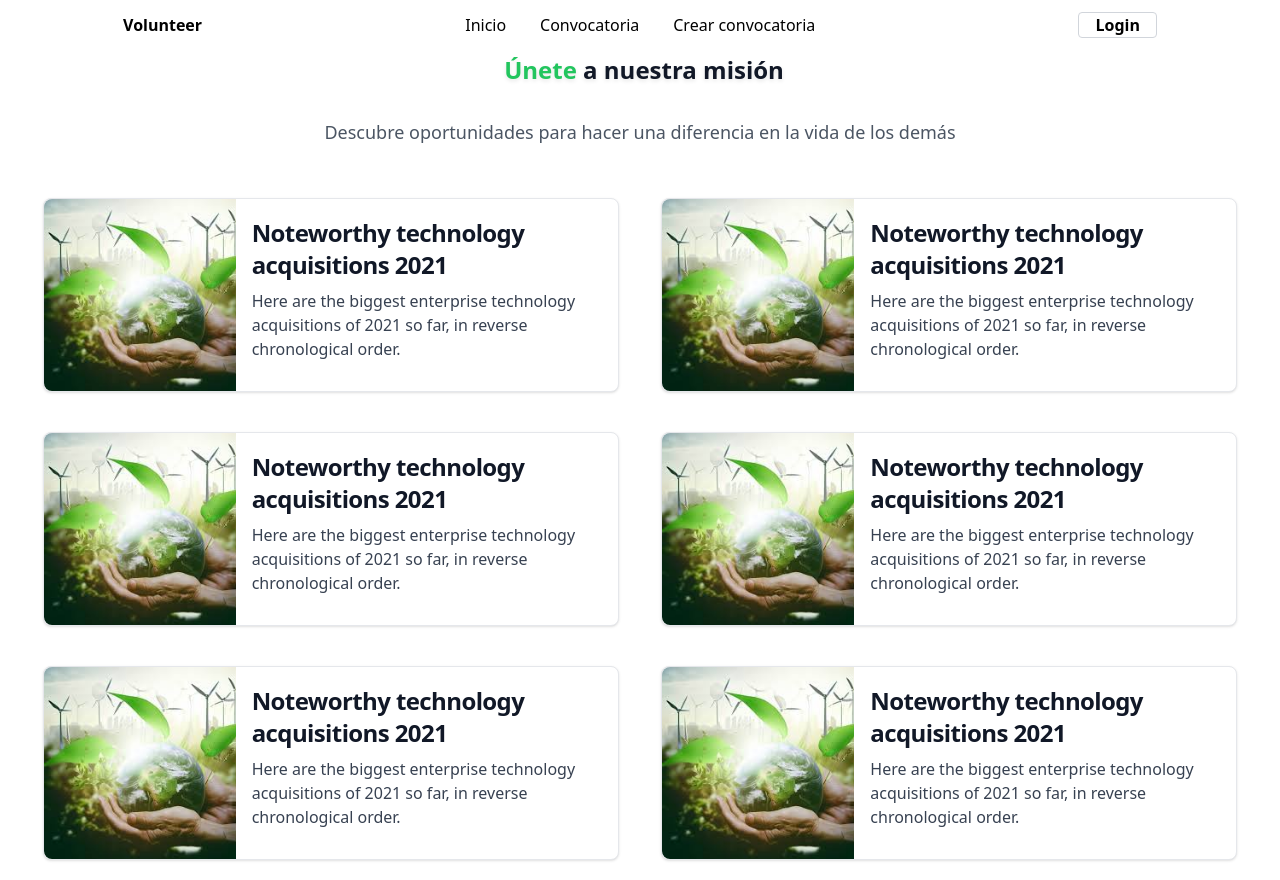
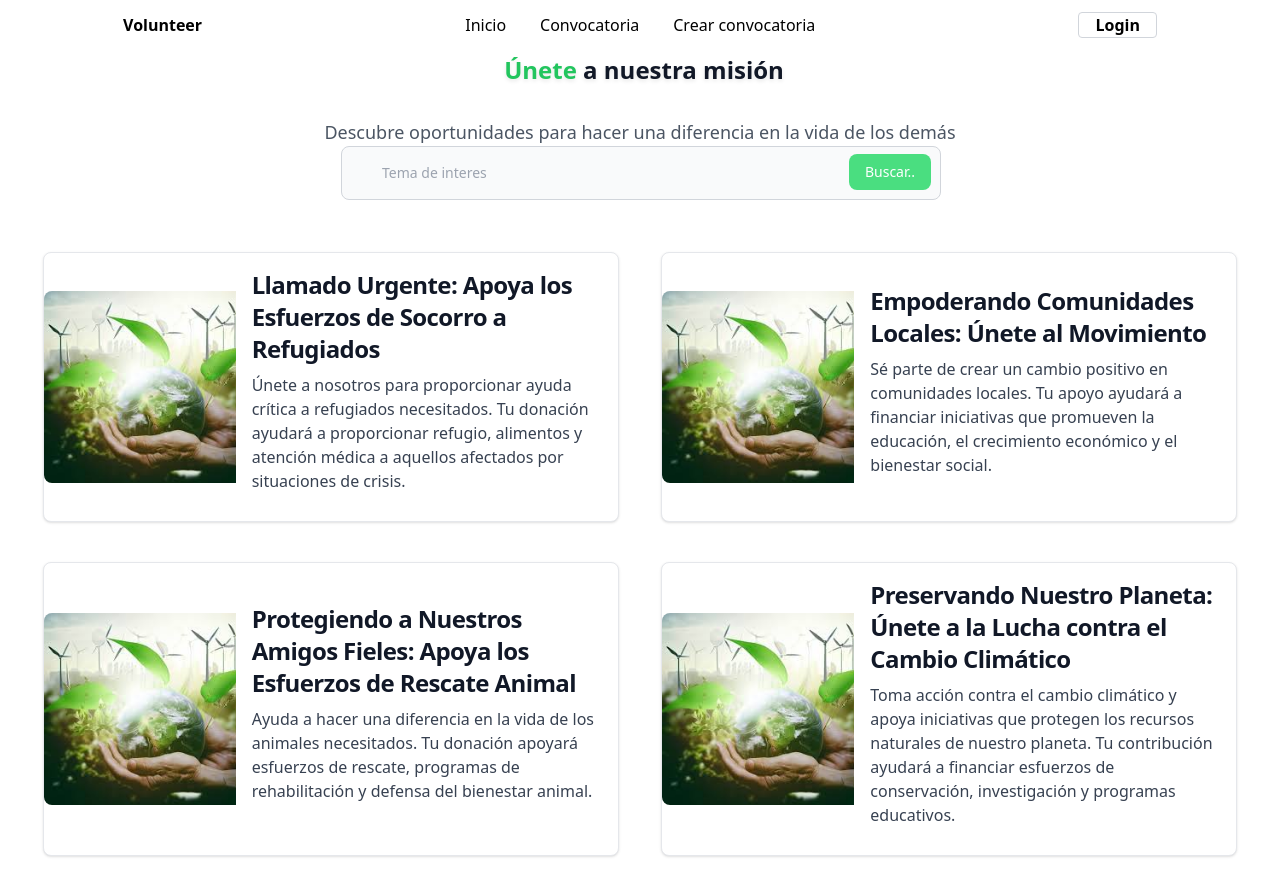
Before and after one commit to ZhuoKross/FRONT_VOLUNTEER, a React (Vite) app: page /Convocatoria in a window 1280 px wide. Built offline with nearby package versions, Linux system fonts and the light colour scheme.

Commit message:
ya casi jiji

```diff
--- a/src/components/Homepage/Convocatoria.jsx
+++ b/src/components/Homepage/Convocatoria.jsx
@@ -13,70 +13,75 @@ export default function Convocatoria(){
                     <span className="text-green-500">Únete</span> a nuestra misión
                 </h1>
                 <p className="text-lg font-normal text-gray-600 mt-4">Descubre oportunidades para hacer una diferencia en la vida de los demás</p>
+
+
+
+
+
+
+<form className="max-w-md mx-auto">
+    <label className="mb-2 text-sm font-medium text-gray-900 sr-only dark:text-white">Search</label>
+    <div className="relative" style={{width:'600px',marginLeft:'-75px'}}>
+
+        <input type="search" id="default-search" className="block w-full p-4 ps-10 text-sm text-gray-900 border border-gray-300 rounded-lg bg-gray-50 focus:ring-blue-500 focus:border-blue-500 dark:bg-gray-700 dark:border-gray-600 dark:placeholder-gray-400 dark:text-white dark:focus:ring-blue-500 dark:focus:border-blue-500" placeholder="Tema de interes" required />
+        <button type="submit" className="text-white absolute end-2.5 bottom-2.5 bg-green-400 hover:bg-green-500 focus:ring-4 focus:outline-none focus:ring-green-300 font-medium rounded-lg text-sm px-4 py-2 dark:bg-green-600 dark:hover:bg-green-700 dark:focus:ring-green-800">Buscar..</button>
+    </div>
+</form>
+
+
+
+
+
             </div>
 
            <section className="pagina">
-
-
            <Link to="/vermas" className="flex flex-col items-center bg-white border border-gray-200 rounded-lg shadow md:flex-row md:max-w-xl hover:bg-gray-100 dark:border-gray-700 dark:bg-gray-800 dark:hover:bg-gray-700 card">
   <img className="object-cover w-full rounded-t-lg h-96 md:h-auto md:w-48 md:rounded-none md:rounded-s-lg" src={img4} alt=""/>
   <div className="flex flex-col justify-between p-4 leading-normal">
-            <h5 className="mb-2 text-2xl font-bold tracking-tight text-gray-900 dark:text-white">Noteworthy technology acquisitions 2021</h5>
-            <p className="mb-3 font-normal text-gray-700 dark:text-gray-400">Here are the biggest enterprise technology acquisitions of 2021 so far, in reverse chronological order.</p>
+    <h5 className="mb-2 text-2xl font-bold tracking-tight text-gray-900 dark:text-white">Llamado Urgente: Apoya los Esfuerzos de Socorro a Refugiados</h5>
+    <p className="mb-3 font-normal text-gray-700 dark:text-gray-400">Únete a nosotros para proporcionar ayuda crítica a refugiados necesitados. Tu donación ayudará a proporcionar refugio, alimentos y atención médica a aquellos afectados por situaciones de crisis.</p>
   </div>
 </Link>
 
 
-           <Link to="/vermas" className="flex flex-col items-center bg-white border border-gray-200 rounded-lg shadow md:flex-row md:max-w-xl hover:bg-gray-100 dark:border-gray-700 dark:bg-gray-800 dark:hover:bg-gray-700 card">
-            <img className="object-cover w-full rounded-t-lg h-96 md:h-auto md:w-48 md:rounded-none md:rounded-s-lg" src={img4} alt=""/>
-            <div className="flex flex-col justify-between p-4 leading-normal">
-            <h5 className="mb-2 text-2xl font-bold tracking-tight text-gray-900 dark:text-white">Noteworthy technology acquisitions 2021</h5>
-            <p className="mb-3 font-normal text-gray-700 dark:text-gray-400">Here are the biggest enterprise technology acquisitions of 2021 so far, in reverse chronological order.</p>
-            </div>
-            </Link>
+
 
 
 
 <Link to="/vermas" className="flex flex-col items-center bg-white border border-gray-200 rounded-lg shadow md:flex-row md:max-w-xl hover:bg-gray-100 dark:border-gray-700 dark:bg-gray-800 dark:hover:bg-gray-700 card">
   <img className="object-cover w-full rounded-t-lg h-96 md:h-auto md:w-48 md:rounded-none md:rounded-s-lg" src={img4} alt=""/>
   <div className="flex flex-col justify-between p-4 leading-normal">
-            <h5 className="mb-2 text-2xl font-bold tracking-tight text-gray-900 dark:text-white">Noteworthy technology acquisitions 2021</h5>
-            <p className="mb-3 font-normal text-gray-700 dark:text-gray-400">Here are the biggest enterprise technology acquisitions of 2021 so far, in reverse chronological order.</p>
+    <h5 className="mb-2 text-2xl font-bold tracking-tight text-gray-900 dark:text-white">Empoderando Comunidades Locales: Únete al Movimiento</h5>
+    <p className="mb-3 font-normal text-gray-700 dark:text-gray-400">Sé parte de crear un cambio positivo en comunidades locales. Tu apoyo ayudará a financiar iniciativas que promueven la educación, el crecimiento económico y el bienestar social.</p>
   </div>
 </Link>
+
+
+
 
 
 
 <Link to="/vermas" className="flex flex-col items-center bg-white border border-gray-200 rounded-lg shadow md:flex-row md:max-w-xl hover:bg-gray-100 dark:border-gray-700 dark:bg-gray-800 dark:hover:bg-gray-700 card">
   <img className="object-cover w-full rounded-t-lg h-96 md:h-auto md:w-48 md:rounded-none md:rounded-s-lg" src={img4} alt=""/>
   <div className="flex flex-col justify-between p-4 leading-normal">
-            <h5 className="mb-2 text-2xl font-bold tracking-tight text-gray-900 dark:text-white">Noteworthy technology acquisitions 2021</h5>
-            <p className="mb-3 font-normal text-gray-700 dark:text-gray-400">Here are the biggest enterprise technology acquisitions of 2021 so far, in reverse chronological order.</p>
+    <h5 className="mb-2 text-2xl font-bold tracking-tight text-gray-900 dark:text-white">Protegiendo a Nuestros Amigos Fieles: Apoya los Esfuerzos de Rescate Animal</h5>
+    <p className="mb-3 font-normal text-gray-700 dark:text-gray-400">Ayuda a hacer una diferencia en la vida de los animales necesitados. Tu donación apoyará esfuerzos de rescate, programas de rehabilitación y defensa del bienestar animal.</p>
   </div>
 </Link>
+
+
+
+
 
 
 
 <Link to="/vermas" className="flex flex-col items-center bg-white border border-gray-200 rounded-lg shadow md:flex-row md:max-w-xl hover:bg-gray-100 dark:border-gray-700 dark:bg-gray-800 dark:hover:bg-gray-700 card">
   <img className="object-cover w-full rounded-t-lg h-96 md:h-auto md:w-48 md:rounded-none md:rounded-s-lg" src={img4} alt=""/>
   <div className="flex flex-col justify-between p-4 leading-normal">
-            <h5 className="mb-2 text-2xl font-bold tracking-tight text-gray-900 dark:text-white">Noteworthy technology acquisitions 2021</h5>
-            <p className="mb-3 font-normal text-gray-700 dark:text-gray-400">Here are the biggest enterprise technology acquisitions of 2021 so far, in reverse chronological order.</p>
+    <h5 className="mb-2 text-2xl font-bold tracking-tight text-gray-900 dark:text-white">Preservando Nuestro Planeta: Únete a la Lucha contra el Cambio Climático</h5>
+    <p className="mb-3 font-normal text-gray-700 dark:text-gray-400">Toma acción contra el cambio climático y apoya iniciativas que protegen los recursos naturales de nuestro planeta. Tu contribución ayudará a financiar esfuerzos de conservación, investigación y programas educativos.</p>
   </div>
 </Link>
-
-
-           <Link to="/vermas" className="flex flex-col items-center bg-white border border-gray-200 rounded-lg shadow md:flex-row md:max-w-xl hover:bg-gray-100 dark:border-gray-700 dark:bg-gray-800 dark:hover:bg-gray-700 card">
-            <img className="object-cover w-full rounded-t-lg h-96 md:h-auto md:w-48 md:rounded-none md:rounded-s-lg" src={img4} alt=""/>
-            <div className="flex flex-col justify-between p-4 leading-normal">
-            <h5 className="mb-2 text-2xl font-bold tracking-tight text-gray-900 dark:text-white">Noteworthy technology acquisitions 2021</h5>
-            <p className="mb-3 font-normal text-gray-700 dark:text-gray-400">Here are the biggest enterprise technology acquisitions of 2021 so far, in reverse chronological order.</p>
-            </div>
-            </Link>
-
-
-
-
            </section>
         </div>
     );
```
Lines whose indentation alone changed are shown as unchanged.
